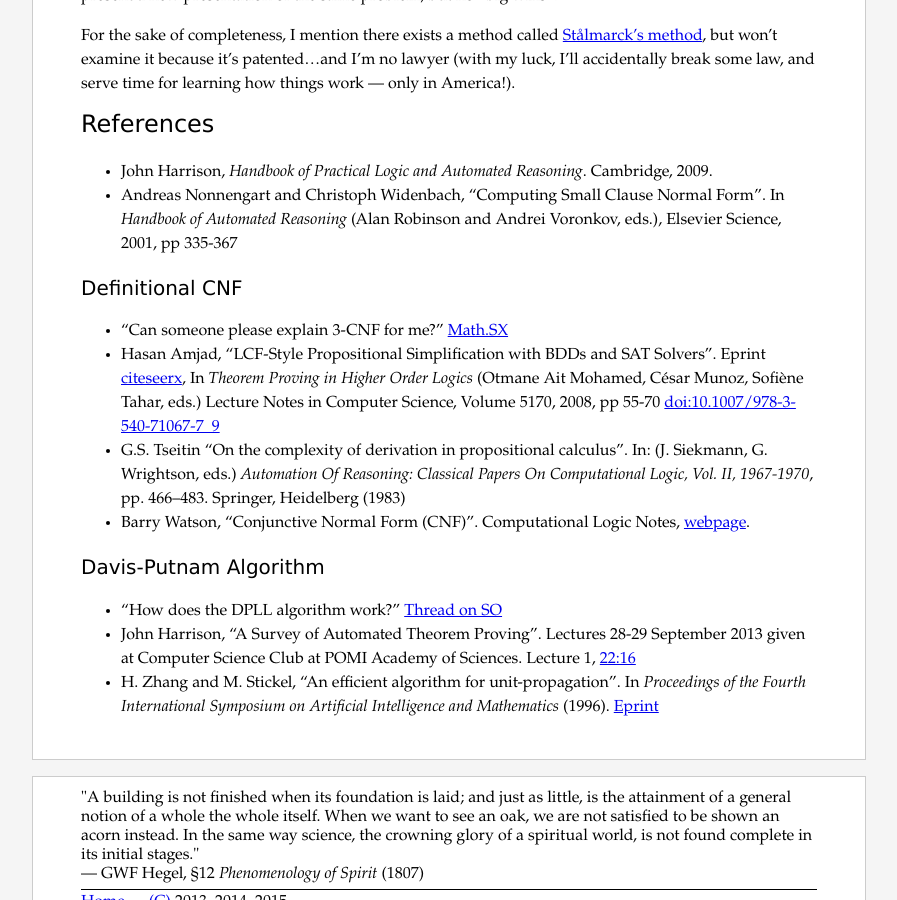
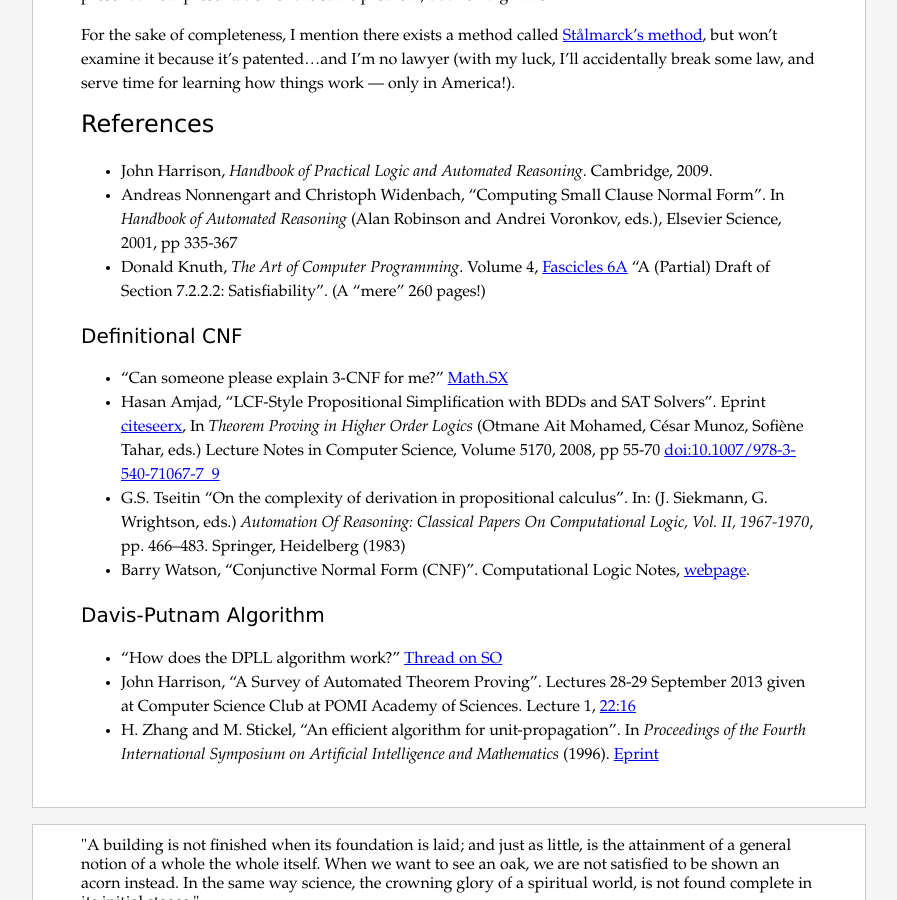
Before and after one commit to pqnelson/pqnelson.github.com, a Jekyll site: the page built from _posts/2015-02-15-automated-thm-iii-dp.md, in a window 1280 px wide and 900 px high, scrolled down 13004 px. Shown: the whole window, without its empty margins (191-1088 px from the left). Built offline with Jekyll 4.4.1, drawn with Linux system fonts in a browser that asks for light colours; Markdown is read by kramdown in place of the engine named in the settings.

Commit message:
Added reference to Knuth's fascicles

```diff
--- a/_posts/2015-02-15-automated-thm-iii-dp.md
+++ b/_posts/2015-02-15-automated-thm-iii-dp.md
@@ -774,6 +774,10 @@ things work &mdash; only in America!).
   In *Handbook of Automated Reasoning*
   (Alan Robinson and Andrei Voronkov, eds.),
   Elsevier Science, 2001, pp 335-367
+- Donald Knuth,
+  *The Art of Computer Programming*.
+  Volume 4, [Fascicles 6A](http://www-cs-faculty.stanford.edu/~uno/fasc6a.ps.gz)
+  "A (Partial) Draft of Section 7.2.2.2: Satisfiability". (A "mere" 260 pages!)
 
 ## Definitional CNF
 - "Can someone please explain 3-CNF for me?"
```
